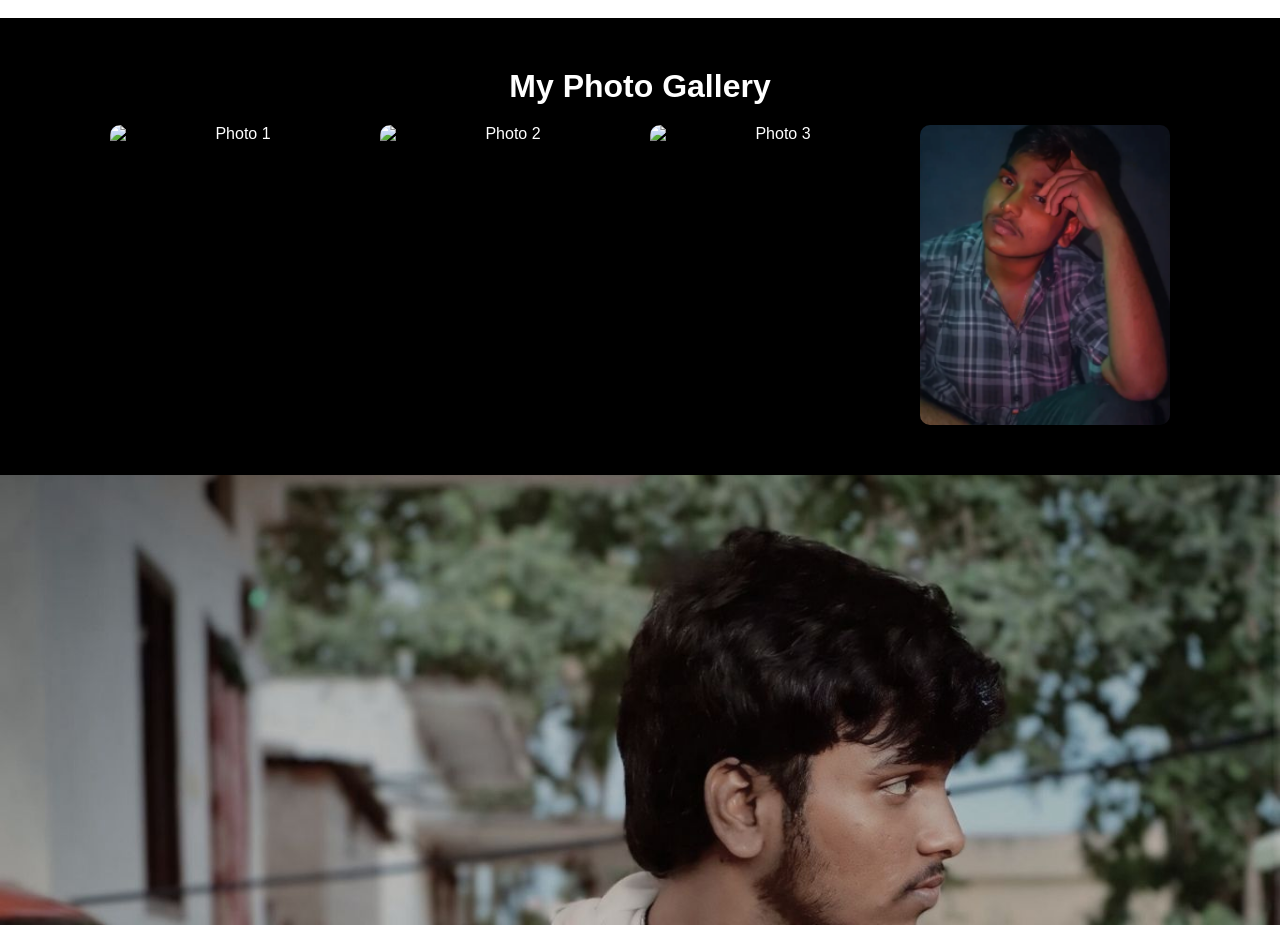
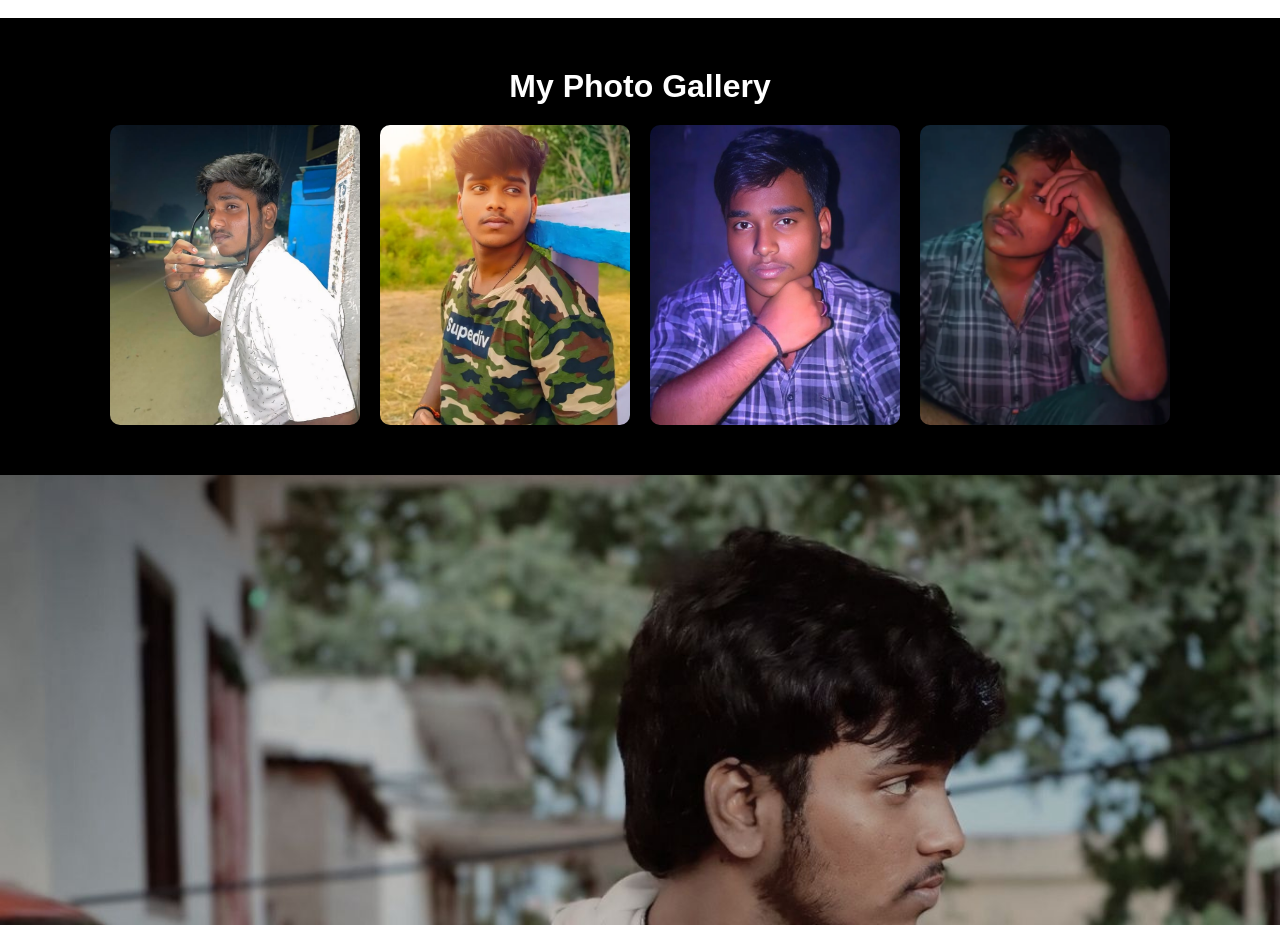
Before and after one commit to bharath200578/sanika_srinadh, a plain HTML site: page index.html in a window 1280 px wide. Shown: the part 2000-2925 px from the top of the page. Drawn offline with Linux system fonts and the light colour scheme.

Commit message:
update html

```diff
--- a/index.html
+++ b/index.html
@@ -66,9 +66,9 @@
     <section class="gallery">
       <h2>My Photo Gallery</h2>
       <div class="gallery-images">
-        <img src="images/Screenshot 2025-03-11 173614.png" alt="Photo 1" />
-        <img src="images/Screenshot 2025-03-11 1737361.png" alt="Photo 2" />
-        <img src="/images/Screenshot 2025-03-11 1737362.png" alt="Photo 3" />
+        <img src="images/Screenshot 2025-03-11 173614.jpg" alt="Photo 1" />
+        <img src="images/Screenshot 2025-03-11 1737361.jpg" alt="Photo 2" />
+        <img src="/images/Screenshot 2025-03-11 1737362.jpg" alt="Photo 3" />
         <img src="/images/Screenshot 2025-03-11 1737363.png" alt="Photo 4" />
       </div>
     </section>
```
